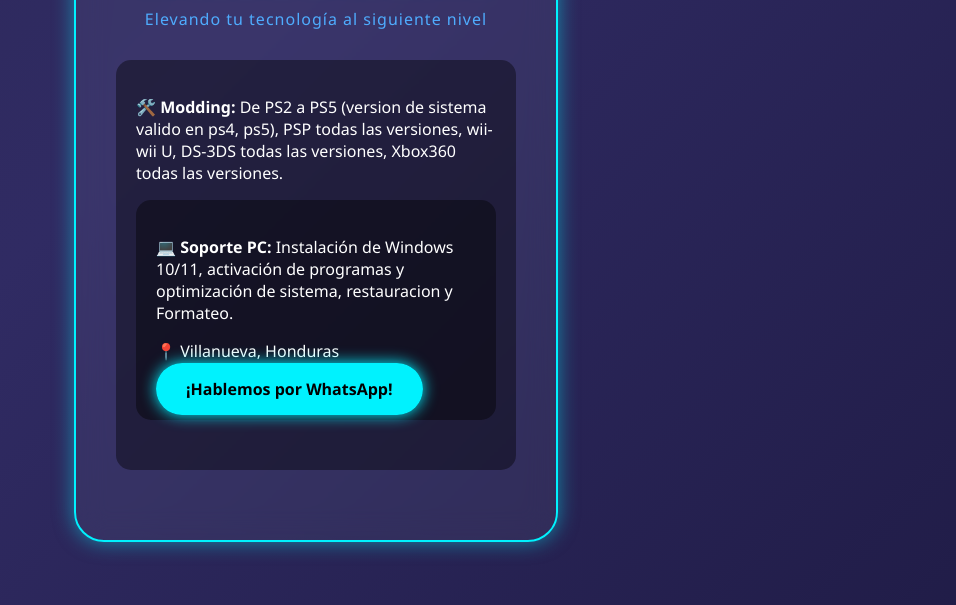
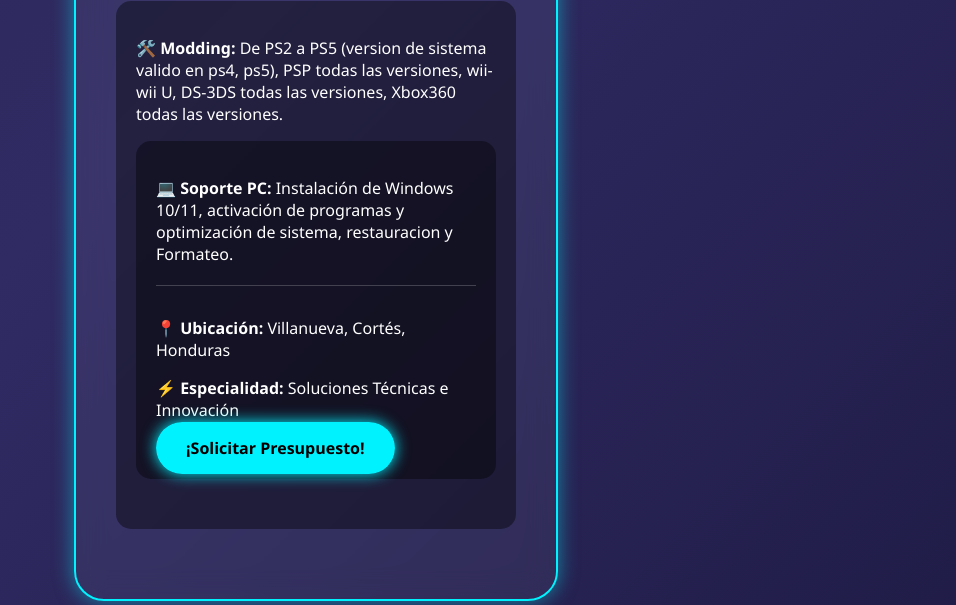
Before and after one commit to Aquabeast099/Aquabeast099, a plain HTML site: page index.html in a window 1280 px wide. Shown: the part 195-800 px from the top of the page, without its empty margins (324-1280 px from the left). Drawn offline with Linux system fonts and the light colour scheme.

Commit message:
Arcadia Bits Zone

```diff
--- a/index.html
+++ b/index.html
@@ -85,8 +85,11 @@
         <p>🛠️ <strong>Modding:</strong> De PS2 a PS5 (version de sistema valido en ps4, ps5), PSP todas las versiones, wii- wii U, DS-3DS todas las versiones, Xbox360 todas las versiones.</p>
          <div class="services">
             <p>💻 <strong>Soporte PC:</strong> Instalación de Windows 10/11, activación de programas y optimización de sistema, restauracion y Formateo.</p>
-        <p>📍 Villanueva, Honduras</p>
-        <a href="https://wa.me/50492778445" class="btn">¡Hablemos por WhatsApp!</a>
+      <div style="margin-top: 20px; border-top: 1px solid rgba(255,255,255,0.2); padding-top: 15px;">
+            <p>📍 <strong>Ubicación:</strong> Villanueva, Cortés, Honduras</p>
+            <p>⚡ <strong>Especialidad:</strong> Soluciones Técnicas e Innovación</p>
+            <a href="https://wa.me/504TUNUMERO" class="btn">¡Solicitar Presupuesto!</a>
+        </div>
     </div>
 </body>
 </html>
```
